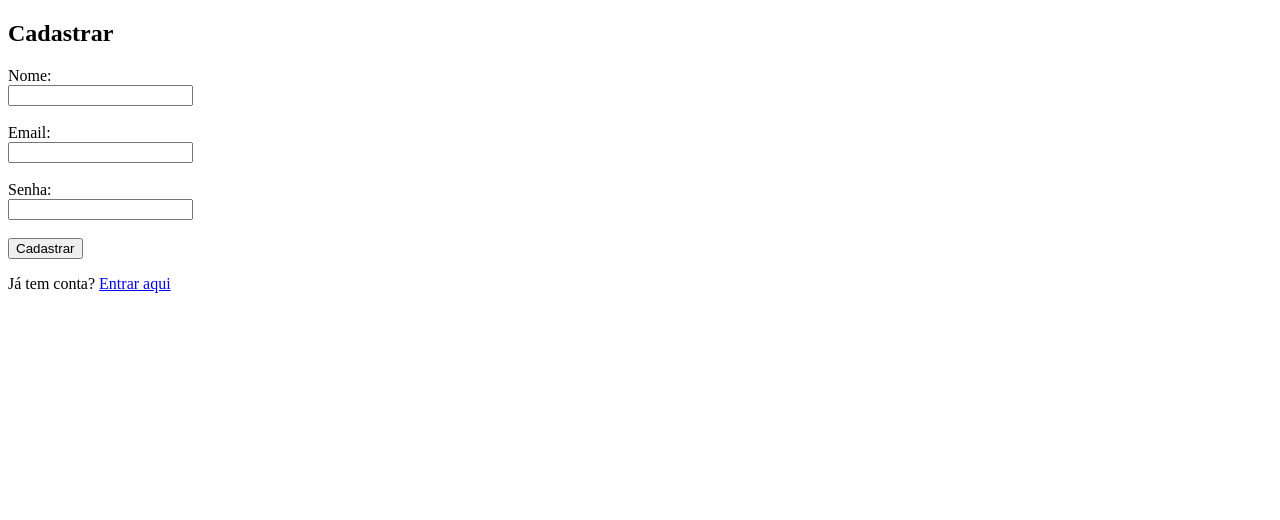
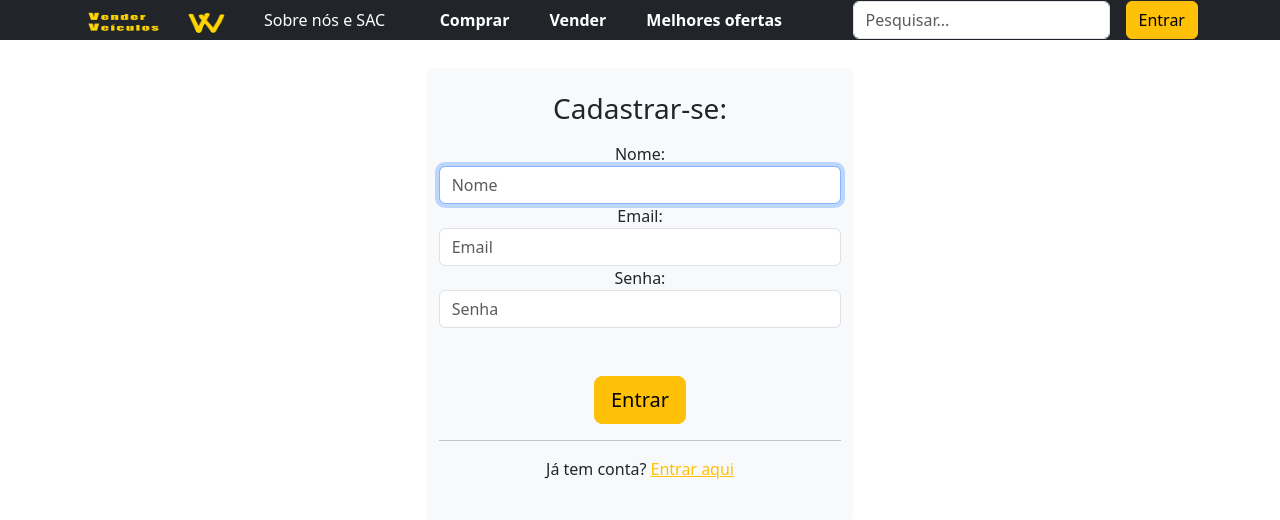
Before and after one commit to ggfernandess/filipak2025-main, a PHP site: page /cadastro.php in a window 1280 px wide. Shown: the top 520 px of the page. Run offline with PHP 8.4, Linux system fonts and the light colour scheme.

Commit message:
Add files via upload
Front das telas de login e de cadastro

```diff
--- a/FILIPAKTRABALHO2025/cadastro.php
+++ b/FILIPAKTRABALHO2025/cadastro.php
@@ -1,3 +1,4 @@
+
 <?php
 session_start();
 require_once "conexao.php";
@@ -37,25 +38,58 @@ if ($_SERVER["REQUEST_METHOD"] == "POST") {
 <head>
     <meta charset="UTF-8" />
     <title>Cadastrar</title>
+    <link href="bootstrap.min.css" rel="stylesheet" type="text/css">
 </head>
-<body>
-    <h2>Cadastrar</h2>
+<body class="text-center">
+<header class="bg-dark"> <!-- cabeçalho -->
+    <div class="container">
+      <div class="d-flex flex-wrap align-items-center justify-content-center justify-content-lg-start">
 
+        <ul class="nav col-12 col-lg-auto me-lg-auto mb-2 justify-content-center mb-md-0">
+          <li><img src="icone.png" alt="Página Inicial" style="height: 30px; width: 150px;" class="mt-2 me-4"></li>
+          <li class="d-none d-lg-block"><a href="#" class="nav-link px-2 text-white">Sobre nós e SAC</a></li>
+        </ul>
+
+        <ul class="nav col-12 col-lg-auto me-lg-auto mb-2 justify-content-center mb-md-0"> <!-- opções -->
+          <li><a href="#" class="nav-link px-2 text-white me-4"><strong>Comprar</strong></a></li>
+          <li><a href="#" class="nav-link px-2 text-white me-4"><strong>Vender</strong></a></li>
+          <li><a href="#" class="nav-link px-2 text-white me-4"><strong>Melhores ofertas</strong></a></li>
+        </ul>
+
+        <form class="col-12 col-xl-auto mb-3 mb-xl-0 me-xl-3 d-none d-xl-block"> <!-- barra de pesquisa -->
+          <input type="search" class="form-control form-control-dark" placeholder="Pesquisar..." aria-label="Search">
+        </form>
+
+        <div class="d-block d-xl-none me-3">
+          <button class="btn btn-outline-light mb-3 mb-lg-0" type="button">
+            <i>🔍</i>
+          </button>
+        </div>
+
+        <div class="text-end"> <!-- botões -->
+
+          <a href="login.php"><button type="button" class="btn btn-warning mb-3 mb-lg-0">Entrar</button></a>
+        </div>
+
+      </div>
+    </div>
+</header>
+<br>
     <?php if (!empty($erro)) echo "<p style='color:red;'>$erro</p>"; ?>
+<div class="container my-1 py-4 bg-light rounded align-items-center col-12 col-sm-10 col-md-6 col-lg-4 mx-auto">
+    <form action="login.php" method="post" class="form-signin">
+        <h1 class="h3 mb-3 font-weight-normal">Cadastrar-se:</h1>
+        <label for="inputEmail" class="sr-only">Nome:</label><br>
+        <input type="text" class="form-control" placeholder="Nome" required autofocus name="nome">
+        <label for="inputEmail" class="sr-only">Email:</label><br>
+        <input type="email" class="form-control" placeholder="Email" required autofocus name="email">
+        <label for="inputPassword" class="sr-only">Senha:</label><br>
+        <input type="password" class="form-control" placeholder="Senha" required name="senha"><br><br>
 
-    <form action="cadastro.php" method="post">
-        <label>Nome:</label><br>
-        <input type="text" name="nome" required><br><br>
-
-        <label>Email:</label><br>
-        <input type="email" name="email" required><br><br>
-
-        <label>Senha:</label><br>
-        <input type="password" name="senha" required><br><br>
-
-        <button type="submit">Cadastrar</button>
+        <button class="btn btn-lg btn-warning btn-block" type="submit">Entrar</button>
+        <hr>
+        <p>Já tem conta? <a href="login.php" class="text-warning">Entrar aqui</a></p>
     </form>
-
-    <p>Já tem conta? <a href="login.php">Entrar aqui</a></p>
+</div>
 </body>
 </html>
```
Also changed, not shown: FILIPAKTRABALHO2025/login.php (+49 -11 lines).
